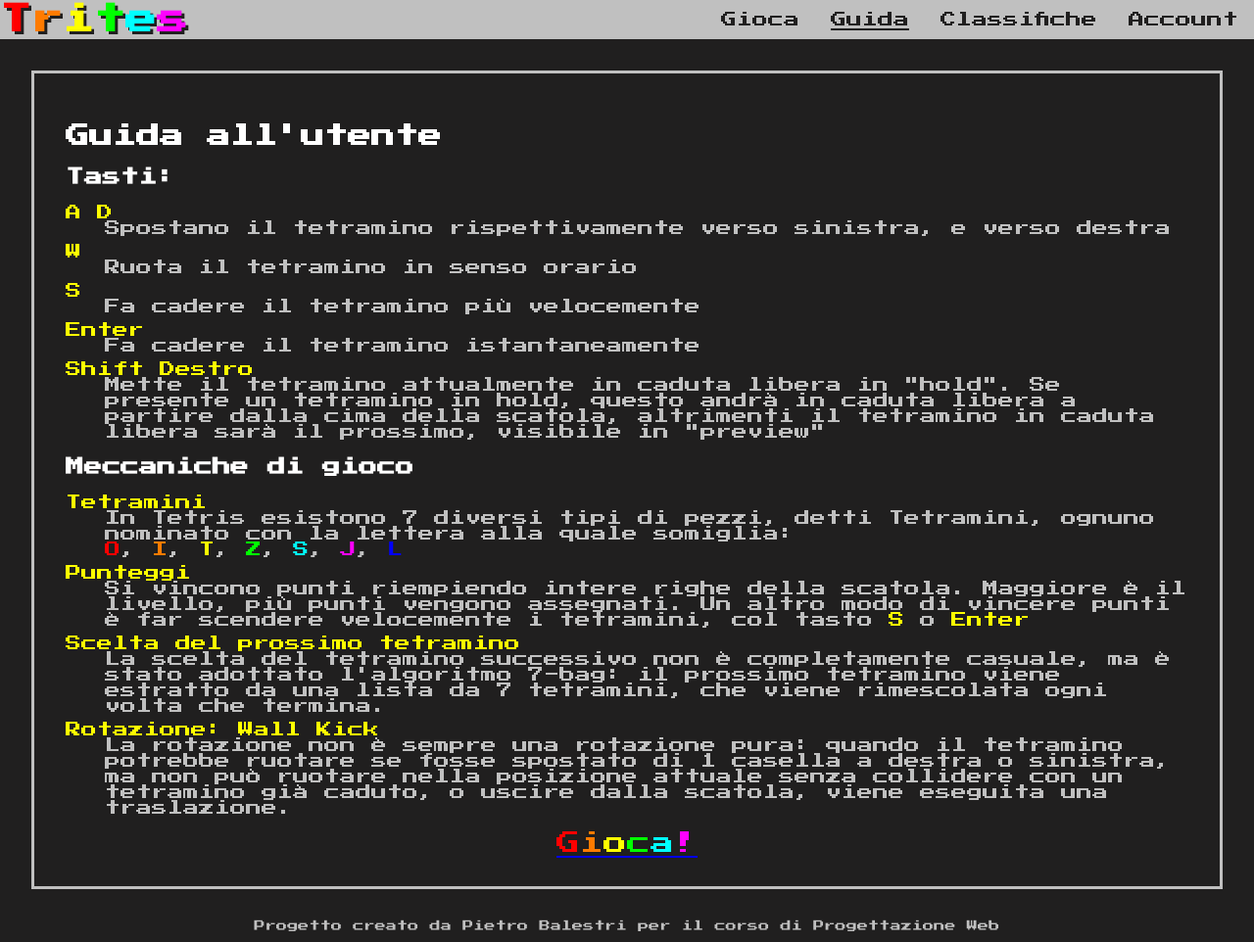
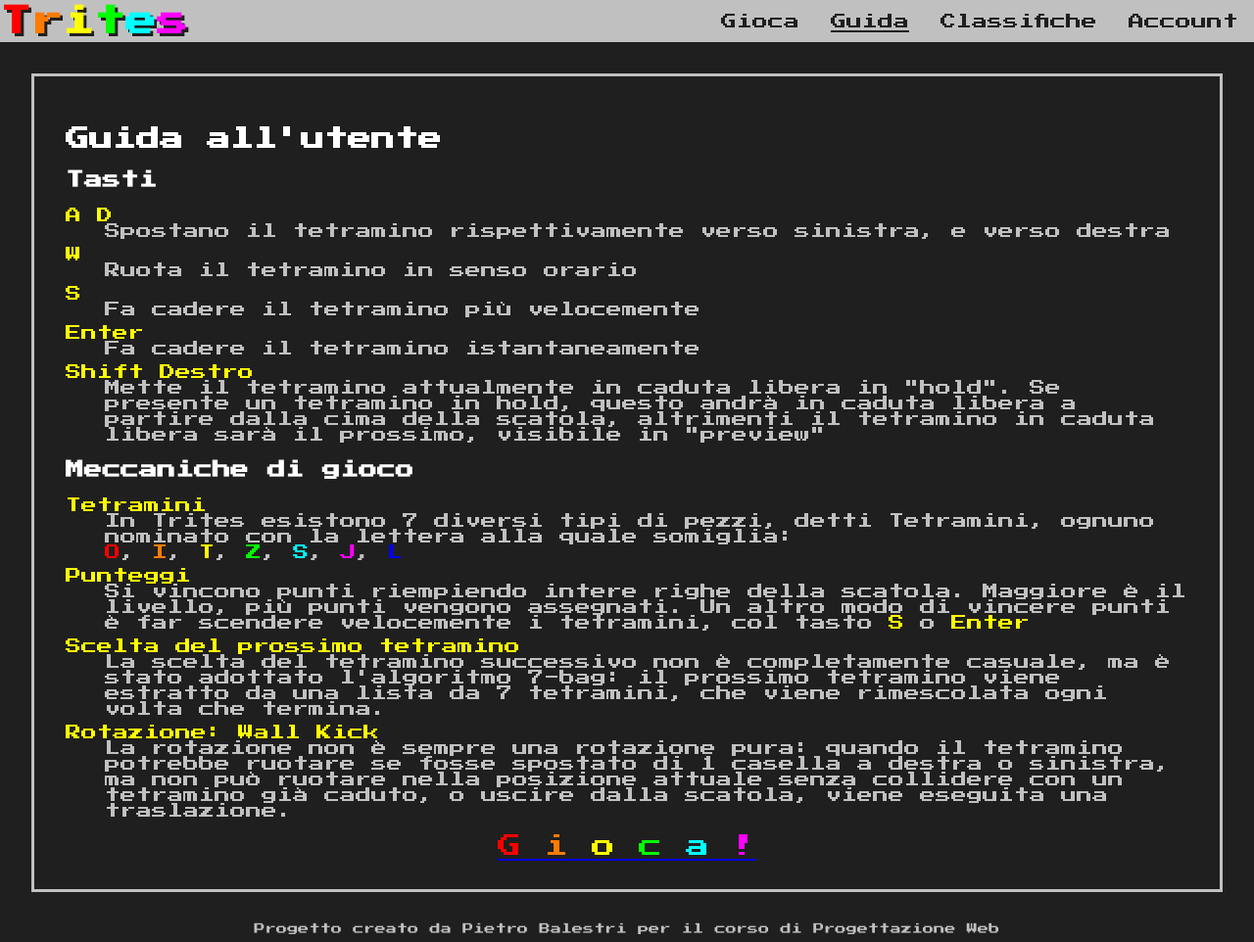
Before and after one commit to balpie/tritesWebApp, a PHP site: page /php/guida.php in a window 1280 px wide. Shown: the whole page at 98% size. Run offline with PHP 8.4, Linux system fonts and the light colour scheme.

```diff
--- a/css/navbar.css
+++ b/css/navbar.css
@@ -29,7 +29,7 @@ nav{
     background-color: #c0c0c0;
     color: #201f1f;
     width: 100vw;
-    height: 2.5em;
+    height: 2.7em;
     justify-content: space-between;
 }
 
@@ -37,7 +37,7 @@ nav ul{
     height: 100%;
     display: flex;
     flex-direction: row;
-    flex: 1 1 auto; /*grow shrink basis*/
+    flex: 1 1 auto;
     justify-content: end;
     align-items: center;
     margin: 0;
--- a/php/guida.php
+++ b/php/guida.php
@@ -32,7 +32,9 @@
         <main>
             <article>
                 <h2>Guida all'utente</h2>
-                <h3>Tasti: </h3>
+                    <h3>
+                        Tasti
+                    </h3>
                     <dl class="UserGuide">
                         <dt>A D</dt>
                             <dd>
@@ -64,10 +66,16 @@
                     <dl>
                         <dt>Tetramini</dt>
                             <dd>
-                            In Tetris esistono 7 diversi tipi di pezzi, detti Tetramini, ognuno nominato
+                                In Trites esistono 7 diversi tipi di pezzi, detti Tetramini, ognuno nominato
                                 con la lettera alla quale somiglia:
                                 <br>
-                <span class="O">O</span>, <span class="I">I</span>, <span class="T">T</span>, <span class="Z">Z</span>, <span class="S">S</span>, <span class="J">J</span>, <span class="L">L</span>
+                            <span class="O">O</span>,
+                            <span class="I">I</span>,
+                            <span class="T">T</span>,
+                            <span class="Z">Z</span>,
+                            <span class="S">S</span>,
+                            <span class="J">J</span>,
+                            <span class="L">L</span>
                         <dd>
                     <dt>Punteggi</dt>
                         <dd>
@@ -88,7 +96,14 @@
                         </dd>
                 </dl>
                 <div id=GiocaWrapper>
-                <a href="gioca.php"><span class = "O">G</span><span class="I">i</span><span class="T">o</span><span class = "Z">c</span><span class="S">a</span><span class="J">!</span></a>
+                    <a href="gioca.php">
+                        <span class="O">G</span>
+                        <span class="I">i</span>
+                        <span class="T">o</span>
+                        <span class="Z">c</span>
+                        <span class="S">a</span>
+                        <span class="J">!</span>
+                    </a>
                 </div>
             </article>
         </main>
```
Also changed, not shown: php/userinfo.php (+7 -3 lines). Lines whose indentation alone changed are shown as unchanged.
